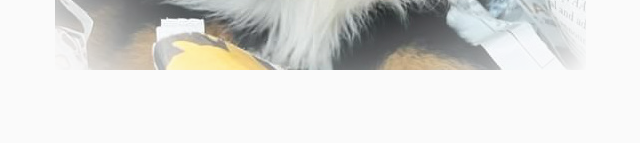
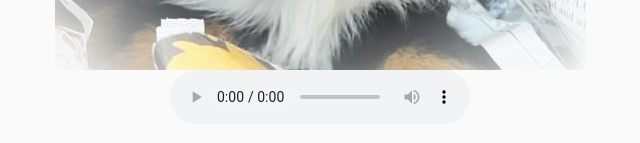
Before and after one commit to crtaylor243/dragnalus, a Next.js app: page / in a window 1280 px wide. Shown: the part 673-816 px from the top of the page, without its empty margins (320-960 px from the left). Built offline with nearby package versions, Linux system fonts and the light colour scheme.

Commit message:
add audio

```diff
--- a/pages/index.js
+++ b/pages/index.js
@@ -14,6 +14,16 @@ export default function Home() {
         </h1>
 
         <img src="/drag.jpg" alt="drag" className="logo"  />
+        {/* <img src="/unwound.jpg" alt="drag" className="logo"  /> */}
+
+        <div>
+        <audio controls>
+          <source src="dragnalus_unwound.mp3" type="audio/mp3"/>
+        Your browser does not support the audio element.
+        </audio>
+
+        </div>
+
 
         {/* <p className="description">
           Get started by editing <code>pages/index.js</code>
```
Also changed, not shown: public/unwound.jpg (added), 1 other file (tests, documents, lock files or other folders).
